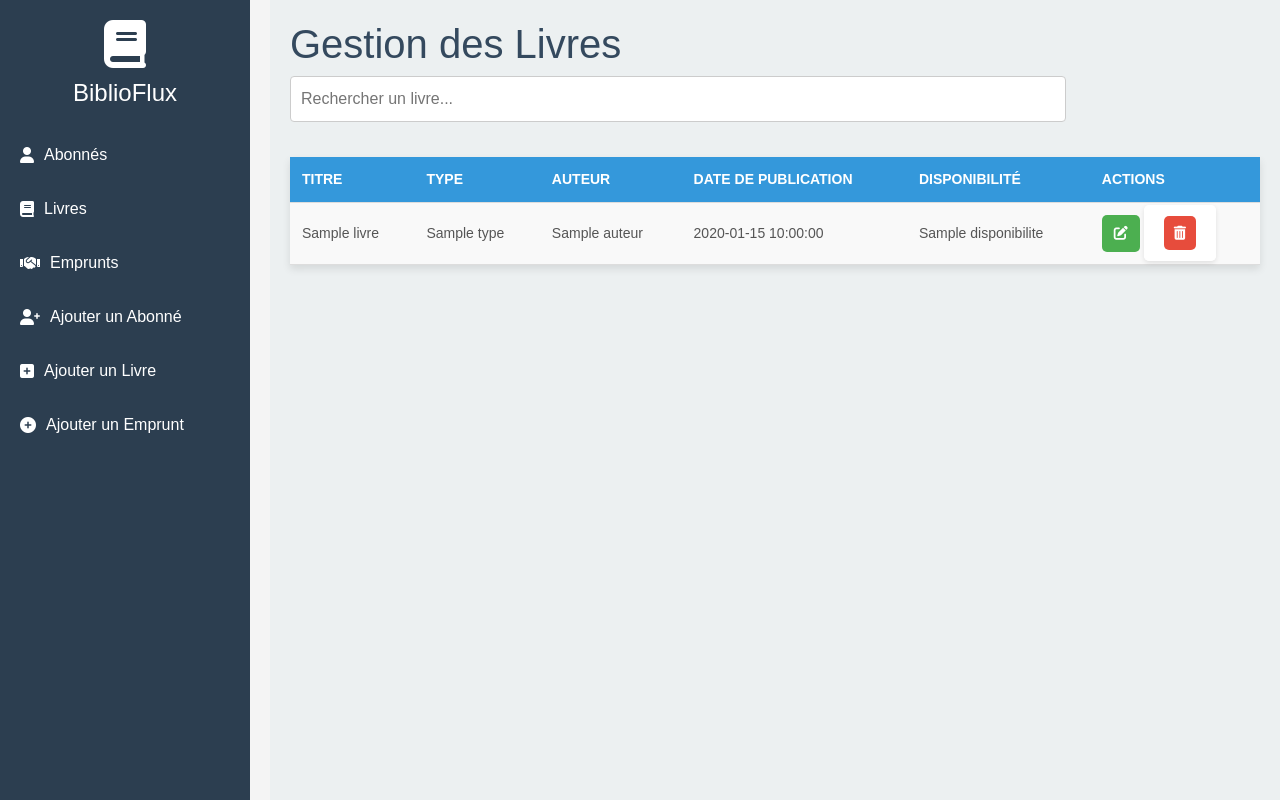
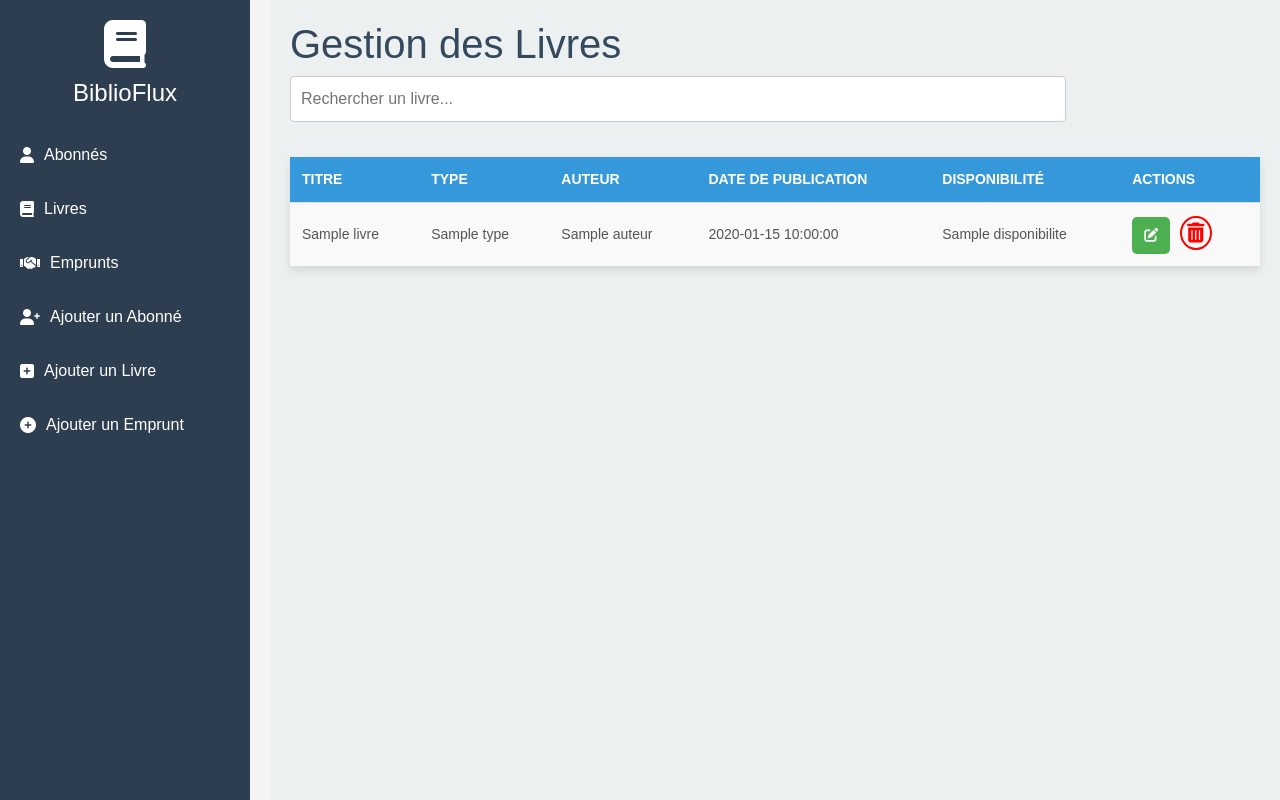
Before and after one commit to NewGit1999/gestion_librairie, a Flask app: page /livres in a window 1280 px wide. Run offline with Flask 3, Linux system fonts and the light colour scheme; a database or web service that is not in the repository returns one stand-in record (values such as "Sample title").

Commit message:
add delete popup for book

```diff
--- a/front/static/css/style.css
+++ b/front/static/css/style.css
@@ -161,28 +161,24 @@ button.edit-btn:hover {
     background-color: #45a049;
 }
 
-button.delete-button {
-    background-color: #e74c3c;
-    color: white;
-    padding: 10px;
+/* Bouton de suppression */
+button.delete-btn {
+    background-color: transparent;
     border: none;
     cursor: pointer;
-    border-radius: 5px;
-    /* display: flex; */
-    /* align-items: center; */
-     /* Utilisation du border-radius pour un cercle */
-    display: inline-flex; /* Utilisation de flexbox pour centrer l'icône */
-    align-items: center;
-    justify-content: center;
+    color: red;
+    font-size: 20px;
 }
 
+button.delete-btn:hover {
+    color: darkred;
+}
 
-
-button.delete-button:hover {
-    background-color: #c0392b;
-}
-button.delete-button:hover i {
-    color: #fff; /* Garder l'icône blanche au survol */
+button.delete-btn i {
+    font-size: 20px;
+    padding: 5px;
+    border: 2px solid red;
+    border-radius: 50%;
 }
 
 /* button.delete-button span {
--- a/front/static/js/script.js
+++ b/front/static/js/script.js
@@ -81,3 +81,15 @@ document.getElementById('searchInput').addEventListener('input', function() {
         row.style.display = matches ? '' : 'none';
     });
 });
+
+
+    // Lorsque le bouton de suppression est cliqué, on met à jour l'URL du formulaire
+    const deleteButtons = document.querySelectorAll('.delete-btn');
+
+    deleteButtons.forEach(button => {
+        button.addEventListener('click', function() {
+            const url = button.getAttribute('data-href');
+            const deleteForm = document.getElementById('deleteForm');
+            deleteForm.setAttribute('action', url);
+        });
+    });
--- a/front/template/livres.html
+++ b/front/template/livres.html
@@ -72,14 +72,18 @@
                                 <i class="fas fa-edit"></i>
                               </button>
 
+                              <button class="delete-btn" data-bs-toggle="modal" data-bs-target="#deleteModal" data-href="{{ url_for('delete_livre', titre=livre.titre) }}">
+                                <i class="fas fa-trash-alt"></i>
+                            </button>
 
 
-                            <form action="{{ url_for('delete_livre', titre=livre.titre) }}" method="POST" style="display:inline;">
+
+                            <!-- <form action="{{ url_for('delete_livre', titre=livre.titre) }}" method="POST" style="display:inline;">
                                 <button type="submit" class="delete-button" >
                                     <i class="fas fa-trash-alt" ></i>
 
                                 </button>
-                            </form>
+                            </form> -->
 
 
 
@@ -90,6 +94,9 @@
 
                         </td>
                     </tr>
+
+
+
 
                     <!-- Modale Modifier -->
                     <div class="modal fade" id="editModal{{ livre.titre }}" tabindex="-1" aria-labelledby="editModalLabel" aria-hidden="true">
@@ -128,6 +135,27 @@
                         </div>
                     </div>
 
+                    <!-- Modale de confirmation de suppression -->
+                     <div class="modal fade" id="deleteModal" tabindex="-1" aria-labelledby="deleteModalLabel" aria-hidden="true">
+                        <div class="modal-dialog">
+                            <div class="modal-content">
+                                <div class="modal-header">
+                                    <h5 class="modal-title" id="deleteModalLabel">Confirmer la suppression</h5>
+                                    <button type="button" class="btn-close" data-bs-dismiss="modal" aria-label="Close"></button>
+                                </div>
+                                <div class="modal-body">
+                                    Êtes-vous sûr de vouloir supprimer ce livre ?
+                                </div>
+                                <div class="modal-footer">
+                                    <button type="button" class="btn btn-secondary" data-bs-dismiss="modal">Annuler</button>
+                                    <form id="deleteForm" method="POST" style="display: inline;">
+                                        <button type="submit" class="btn btn-danger">Supprimer</button>
+                                    </form>
+                                </div>
+                            </div>
+                        </div>
+                    </div>
+
 
 
 
```
